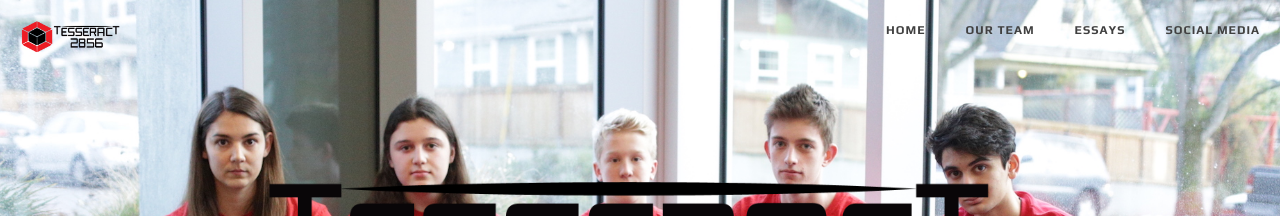
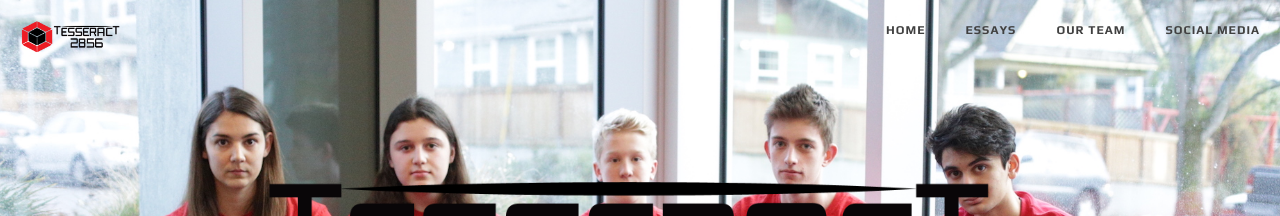
Before and after one commit to redshiftrobotics/2856-bios, a Jekyll site: the page built from index.html, in a window 1280 px wide and 900 px high. Shown: the top 216 px of the window. Built offline with Jekyll 4.4.1, drawn with Linux system fonts in a browser that asks for light colours; nearby versions of some CDN libraries; the list of posts is cut into pages by our own code.

Commit message:
fix nav-bar

```diff
--- a/_includes/nav.html
+++ b/_includes/nav.html
@@ -22,10 +22,10 @@
                     <a href="http://2856.io">Home</a>
                 </li>
                 <li>
-                    <a href="http://2856.io/about/">Our Team</a>
+                    <a href="http://essays.2856.io">Essays</a>
                 </li>
                 <li>
-                    <a href="http://2856.io/essays/">Essays</a>
+                    <a href="http://2856.io/about/">Our Team</a>
                 </li>
                 <li>
                     <a href="http://2856.io/social/">Social Media</a>
```
